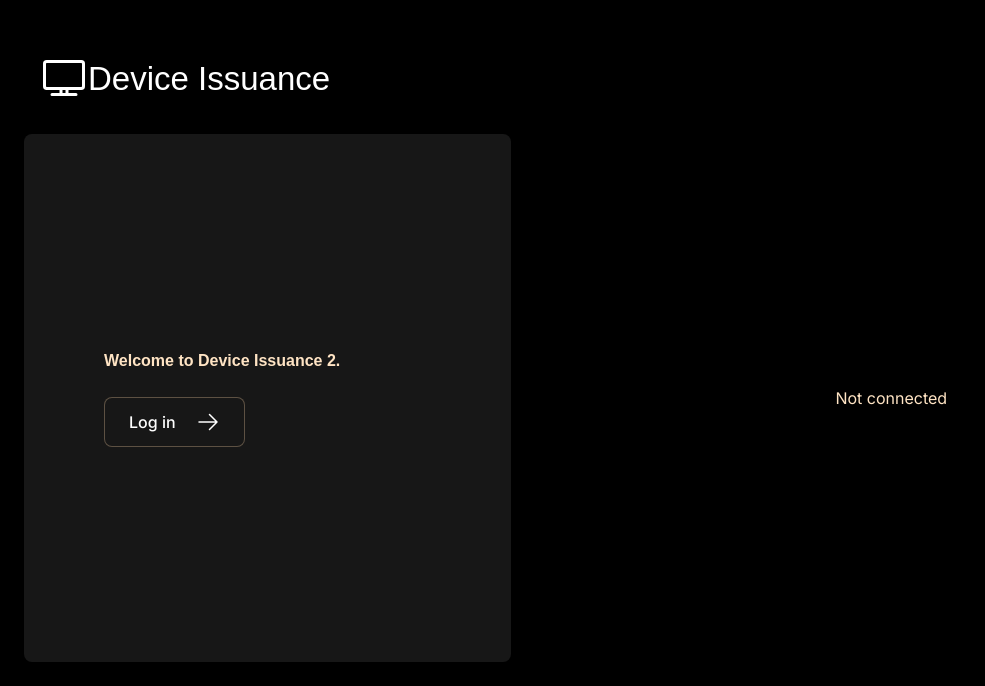
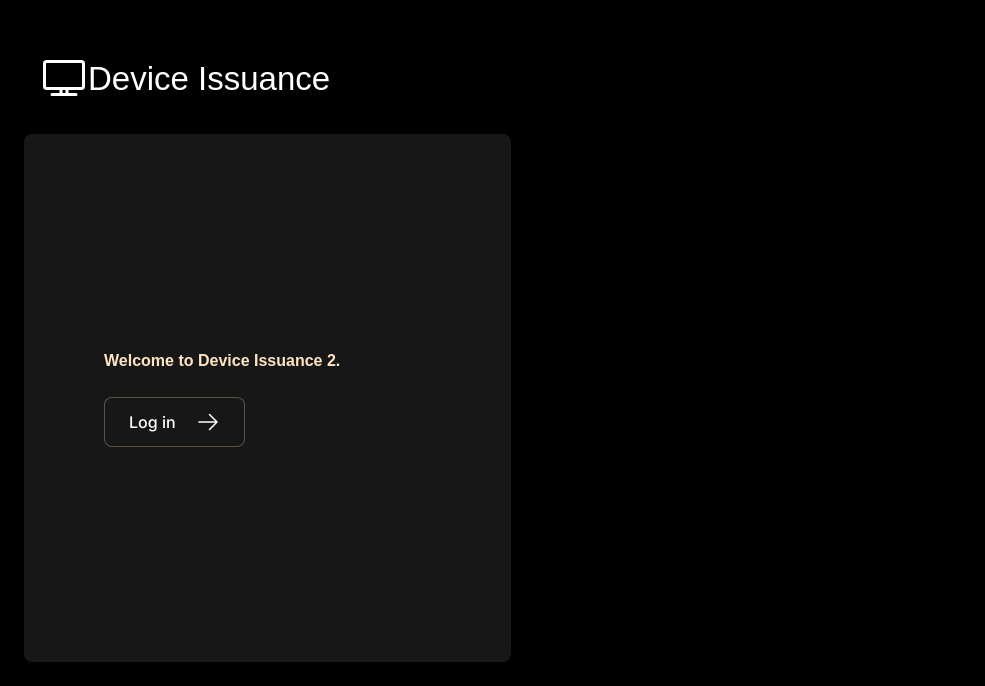
Before and after one commit to Vrezerino/Device-Sales, a Next.js app: page / in a window 1280 px wide. Shown: the part 114-800 px from the top of the page, without its empty margins (0-985 px from the left). Built offline with nearby package versions, Linux system fonts and the light colour scheme; a web font is replaced by a local one.

Commit message:
ConnectionStatus type def to its appropriate file

```diff
--- a/app/page.tsx
+++ b/app/page.tsx
@@ -2,14 +2,9 @@ import DeviceLogo from '@/app/ui/di-logo';
 import { lusitana } from './ui/fonts';
 import { ArrowRightIcon } from '@heroicons/react/24/outline';
 import Link from 'next/link';
-import Image from 'next/image';
+//import Image from 'next/image';
 
-import { getServerSideProps } from '@/app/lib/mongodb';
-import { InferGetServerSidePropsType } from 'next';
-
-export default function Page({
-  isConnected,
-}: InferGetServerSidePropsType<typeof getServerSideProps>) {
+export default function Page() {
   return (
     <main className="flex min-h-screen flex-col p-6">
       <div className="flex h-20 shrink-0 items-end rounded-lg bg-black p-4 md:h-52">
@@ -28,7 +23,6 @@ export default function Page({
           </Link>
         </div>
         <div className="flex items-center justify-center p-6 md:w-3/5 md:px-28 md:py-12">
-          { isConnected ? 'Connected' : 'Not connected' }
         </div>
       </div>
     </main>
--- a/app/ui/dashboard/sidenav.tsx
+++ b/app/ui/dashboard/sidenav.tsx
@@ -4,10 +4,12 @@ import DeviceLogo from '@/app/ui/di-logo';
 import { PowerIcon } from '@heroicons/react/24/outline';
 import '@/app/ui/dashboard/sidenav.css';
 
-import { clientPromise, getServerSideProps } from '@/app/lib/mongodb';
+import { getServerSideProps } from '@/app/lib/mongodb';
 import { InferGetServerSidePropsType } from 'next';
 
-export default function SideNav() {
+export default function SideNav({
+  isConnected,
+}: InferGetServerSidePropsType<typeof getServerSideProps>) {
   return (
     <div className="flex h-full flex-col px-3 py-4 md:px-2">
       <Link
@@ -20,7 +22,7 @@ export default function SideNav() {
       </Link>
       <div className="flex grow flex-row justify-between space-x-2 md:flex-col md:space-x-0 md:space-y-2">
         <NavLinks />
-        <div className="hidden h-auto w-full grow rounded-md bg-neutral-900 md:block"></div>
+        <div className="hidden h-auto w-full grow rounded-md bg-neutral-900 md:block">{isConnected ? 'hehe' : 'nah'}</div>
         <form>
           <button className="flex h-[48px] w-full grow items-center justify-center gap-2 border border-orange-200/30 rounded-md bg-neutral-900 p-3 text-sm font-medium hover:bg-neutral-800 hover:text-red-700 md:flex-none md:justify-start md:p-2 md:px-3">
             <PowerIcon className="w-6" />
```
